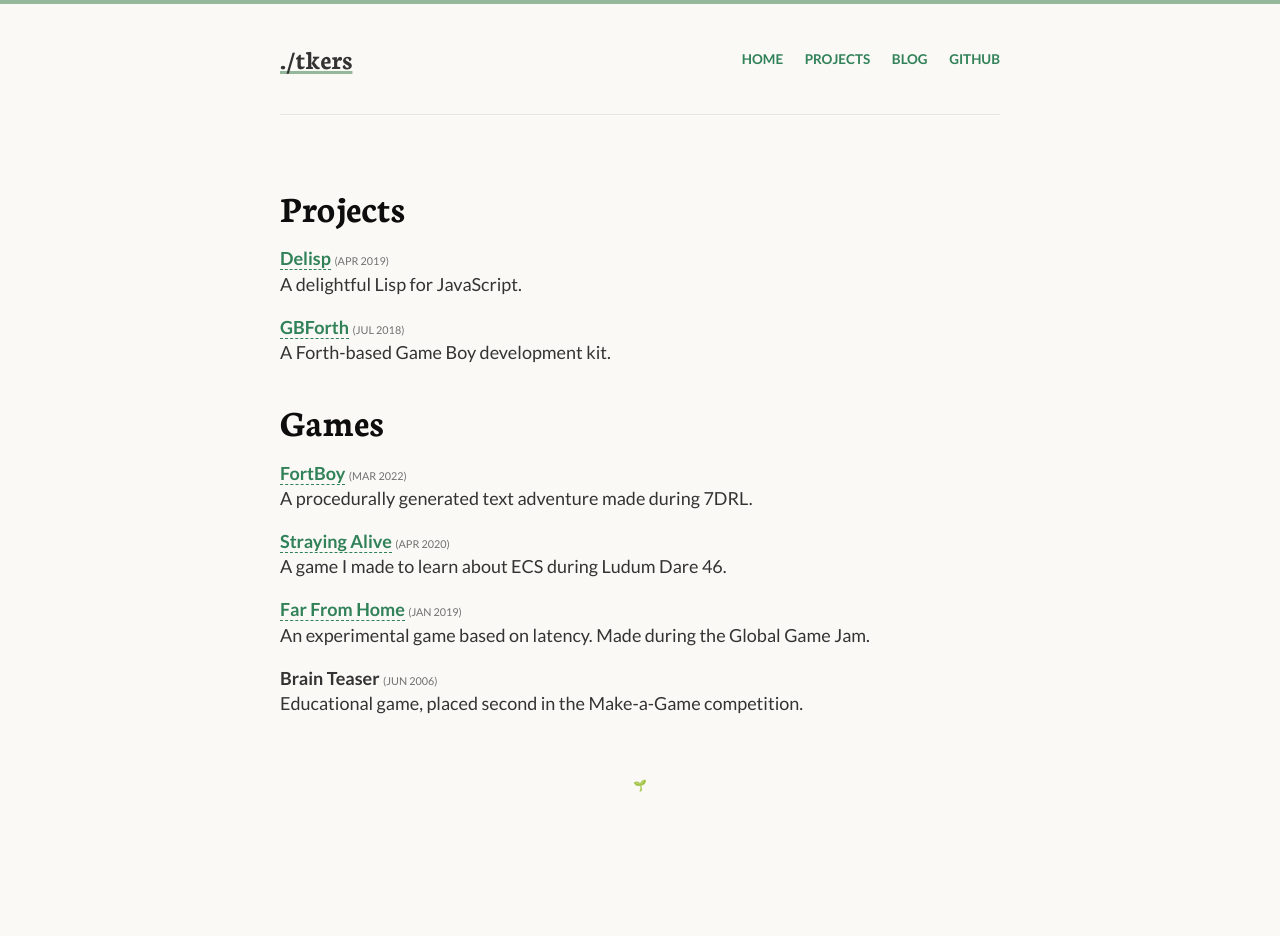
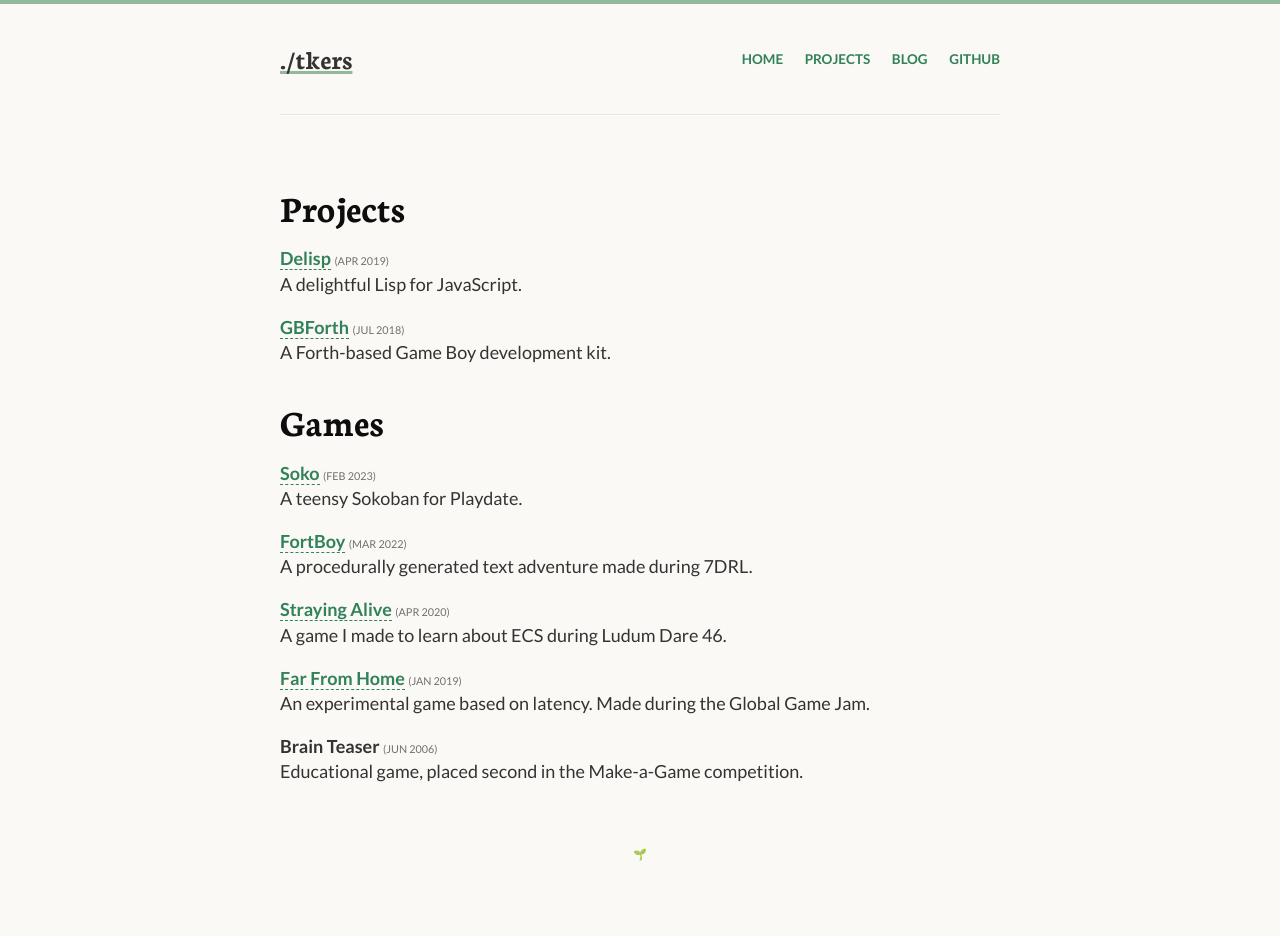
Before and after one commit to tkers/tkers.github.io, a Jekyll site: the page built from projects.md, in a window 1280 px wide. Built offline with Jekyll 4.4.1, drawn with Linux system fonts in a browser that asks for light colours; our own code applies the rules of GitHub Pages for plain Markdown files; before the commit the page ends 900 px from its top, so only the background shows below that.

Commit message:
Add Soko to project page

```diff
--- a/projects.md
+++ b/projects.md
@@ -12,6 +12,9 @@ A Forth-based Game Boy development kit.
 
 # Games
 
+**[Soko](https://tkers.itch.io/soko)** <small>(Feb 2023)</small>\
+A teensy Sokoban for Playdate.
+
 **[FortBoy](https://tkers.itch.io/fortboy)** <small>(Mar 2022)</small>\
 A procedurally generated text adventure made during 7DRL.
 
```
